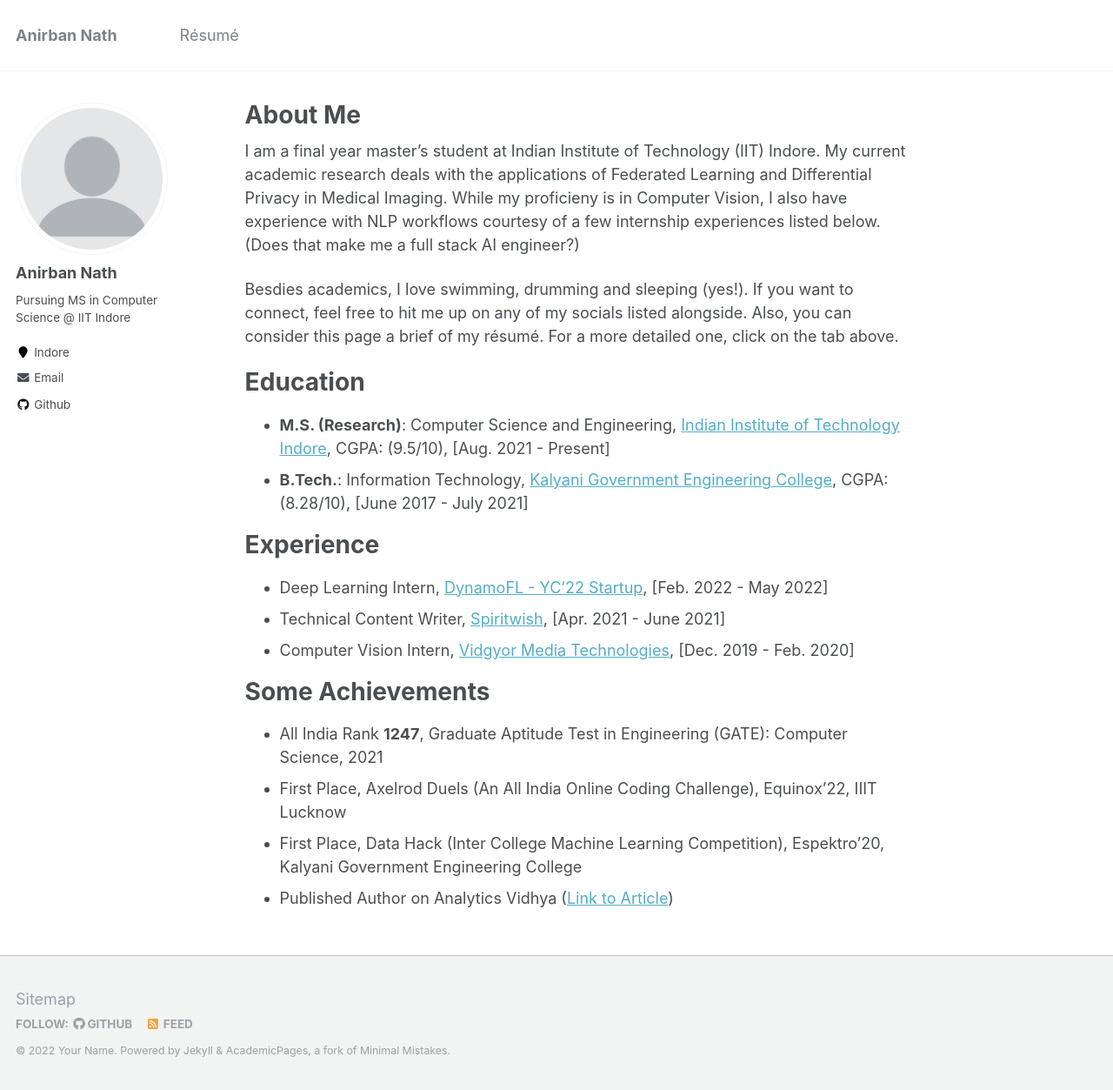
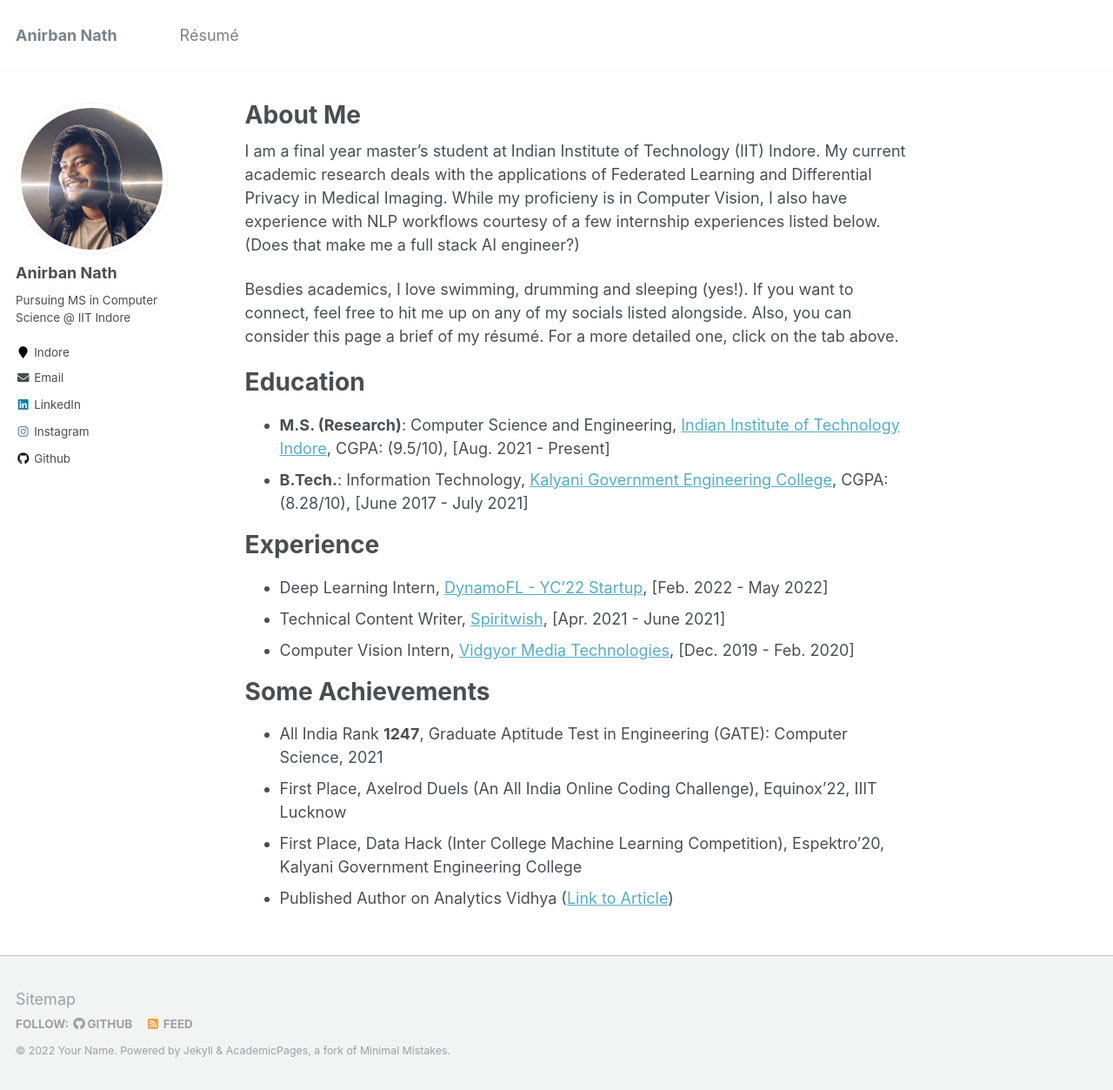
Before and after one commit to anirban-nath/anirban-nath.github.io, a Jekyll site: the page built from _pages/about.md, in a window 1280 px wide and 1253 px high. Shown: the whole window at 87% size. Built offline with Jekyll 4.4.1, drawn with Linux system fonts in a browser that asks for light colours.

Commit message:
Update _config.yml

```diff
--- a/_config.yml
+++ b/_config.yml
@@ -81,13 +81,13 @@ analytics:
 # Site Author
 author:
   name             : "Anirban Nath"
-  avatar           : "profile.png"
+  avatar           : "AnirbanNath.jpg"
   bio              : Pursuing MS in Computer Science @ IIT Indore
   location         : "Indore"
   employer         :
 #   pubmed           : "https://www.ncbi.nlm.nih.gov/pubmed/?term=john+snow"
 #   googlescholar    : "http://yourfullgooglescholarurl.com"
-  email            :  "rupu.ani [at] gmail [dot] com"
+  email            :  "rupu.ani@gmail.com"
   researchgate     :  # example: "https://www.researchgate.net/profile/yourprofile"
   uri              :
   bitbucket        :
@@ -96,20 +96,20 @@ author:
   flickr           :
   facebook         :
   foursquare       :
-  github           : "Anirban Nath"
+  github           : "anirban-nath"
   google_plus      :
   keybase          :
-  instagram        :
+  instagram        : "instagram.com/hey.asl24"
   impactstory      : #"https://profiles.impactstory.org/u/xxxx-xxxx-xxxx-xxxx"
   lastfm           :
-  linkedin         :
-#   orcid            : "http://orcid.org/yourorcidurl"
+  linkedin         : "linkedin.com/in/anirban-nath-11959273"
+  orcid            :
   pinterest        :
   soundcloud       :
   stackoverflow    : # http://stackoverflow.com/users/123456/username
   steam            :
   tumblr           :
-#   twitter          : "replacethistwitterhandle"
+  twitter          :
   vine             :
   weibo            :
   xing             :
```
